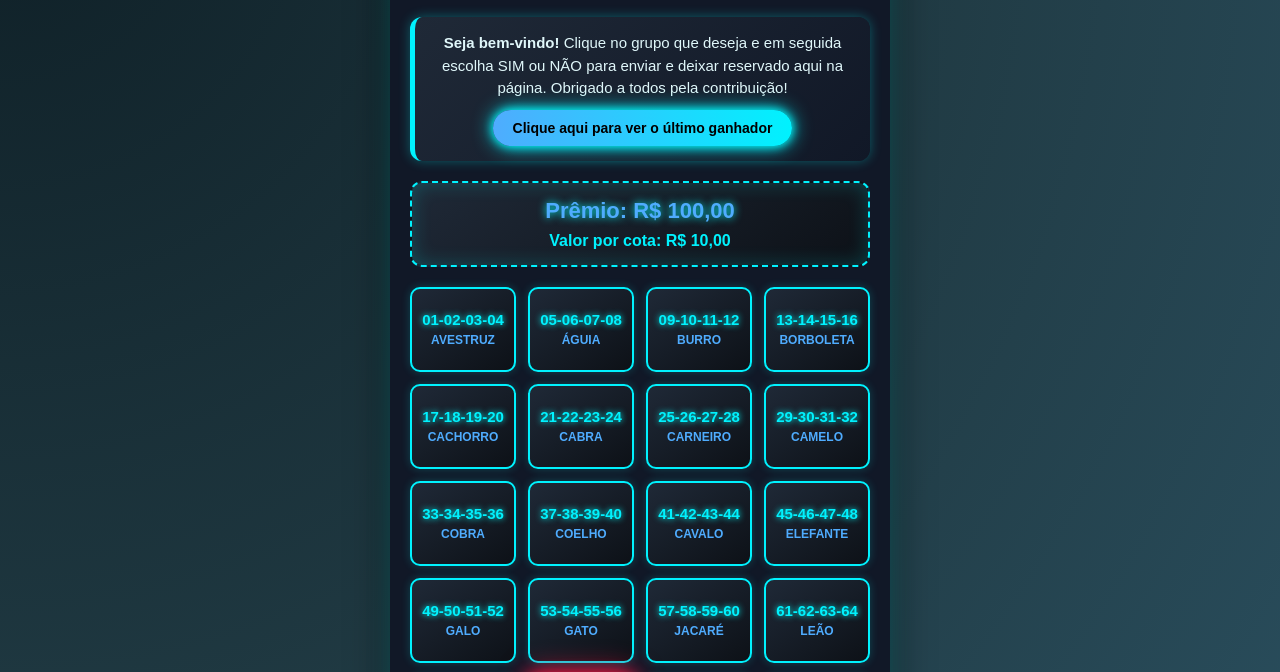
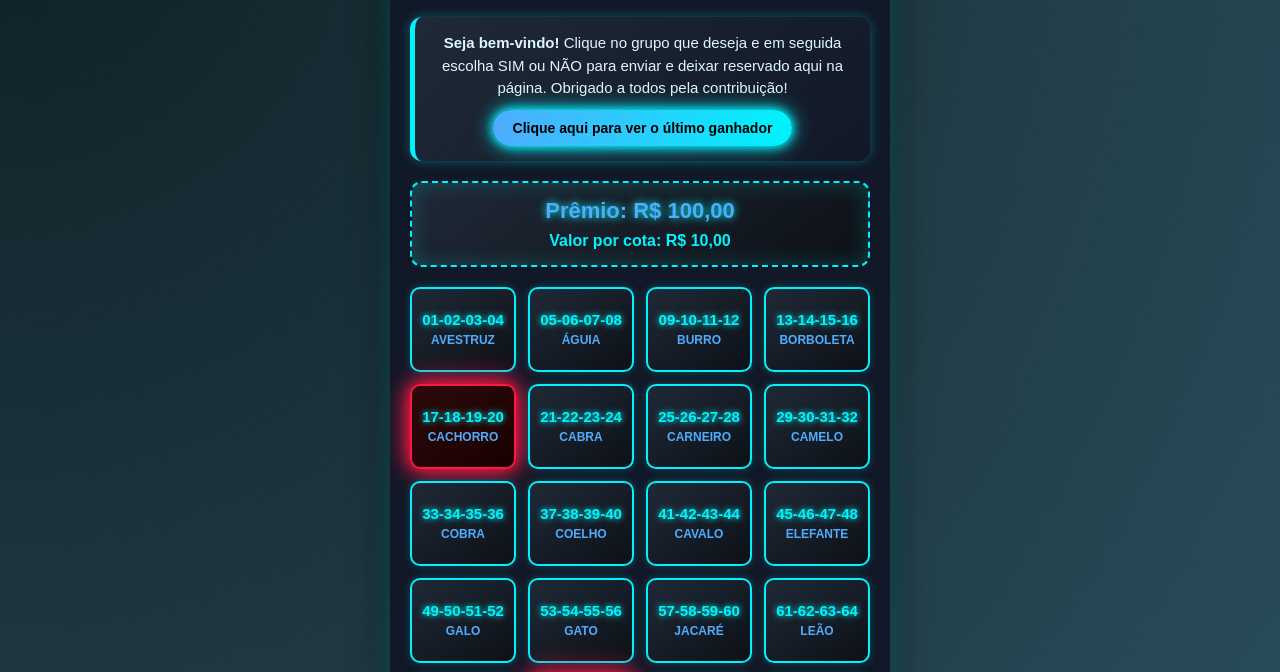
Before and after one commit to Vitormrcrf/Vitormrcrf, a plain HTML site: page index.html in a window 1280 px wide. Shown: the part 116-788 px from the top of the page. Drawn offline with Linux system fonts and the light colour scheme.

Commit message:
Update index.html

```diff
--- a/index.html
+++ b/index.html
@@ -9,7 +9,7 @@
       premiumValue: 100,
       ticketValue: 10,
       winningNumber: null,
-      reservedGroups: "[1] [2] [3] [4] [5] [6] [7] [8] [9] [10] [11] [12] [13] [14] [15] [16] [17] [.18] [19] [20] [21] [22] [23] [24] [25]",
+      reservedGroups: "[1] [2] [3] [4] [.5] [6] [7] [8] [9] [10] [11] [12] [13] [14] [15] [16] [17] [.18] [19] [20] [21] [22] [23] [24] [25]",
       pixKey: "75991760055. João Vitor Pereira Gabriel",
       whatsappNumber: "5575991760055"
     };
```
